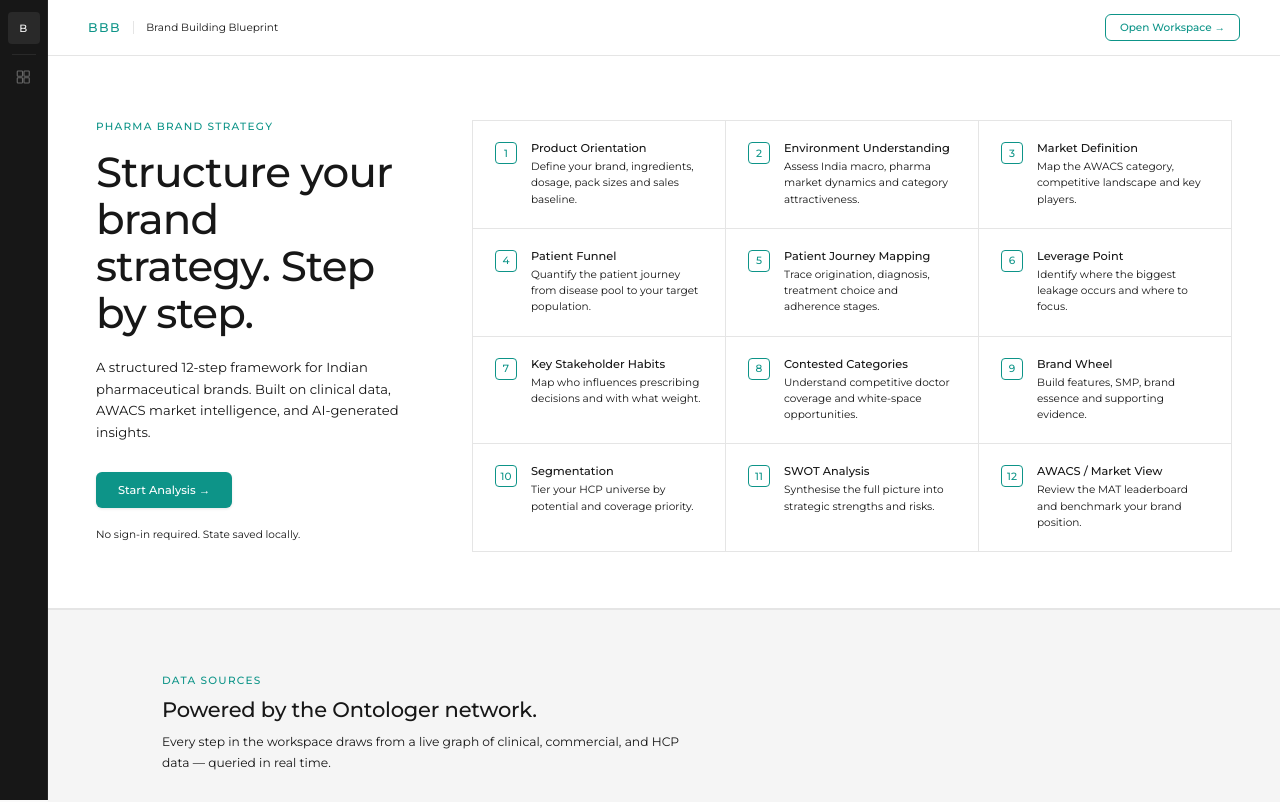
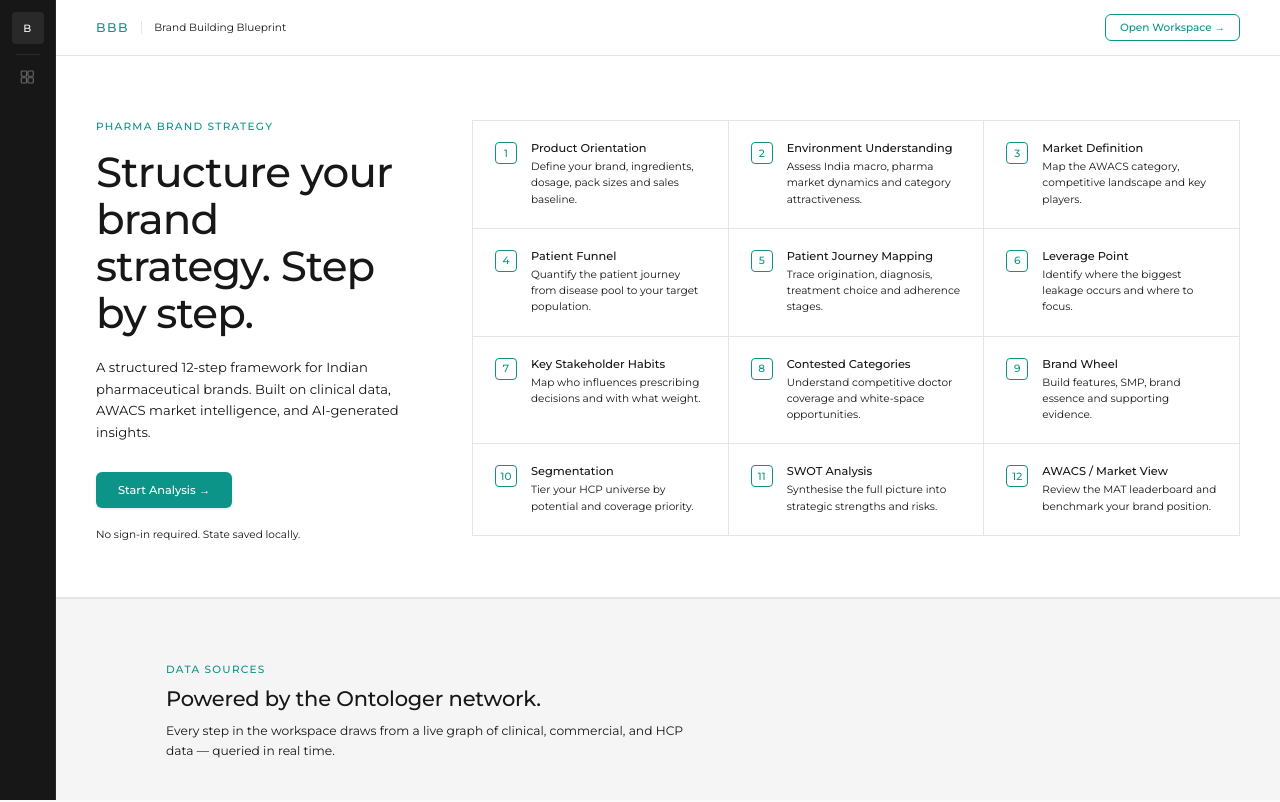
Before and after one commit to cvxn-founder/meenal-bbb, a SvelteKit app in the folder apps/frontend/: page / in a window 1280 px wide. Shown: the top 802 px of the page. Built offline with nearby package versions, Linux system fonts and the light colour scheme.

Commit message:
fix: align icon sidebar to ontologer flex-row pattern, add --sidebar-w var

```diff
--- a/apps/frontend/src/app.css
+++ b/apps/frontend/src/app.css
@@ -45,6 +45,9 @@
   --text-md:  0.875rem;
   --text-lg:  1rem;
   --text-xl:  1.2rem;
+
+  /* Layout */
+  --sidebar-w: 56px;
 
   /* Radii — modest */
   --panel-radius:   8px;
--- a/apps/frontend/src/lib/components/IconSidebar.svelte
+++ b/apps/frontend/src/lib/components/IconSidebar.svelte
@@ -60,10 +60,9 @@
 
 <style>
   .icon-sidebar {
-    position: fixed;
-    top: 0; left: 0;
-    width: 48px;
-    height: 100vh;
+    width: var(--sidebar-w);
+    min-width: var(--sidebar-w);
+    height: 100%;
     background: #171717;
     display: flex;
     flex-direction: column;
--- a/apps/frontend/src/lib/components/Sidebar.svelte
+++ b/apps/frontend/src/lib/components/Sidebar.svelte
@@ -46,11 +46,11 @@
 <style>
   .sidebar {
     width: 220px; min-width: 220px;
-    height: 100vh;
+    height: 100%;
     background: var(--chrome-bg);
     border-right: 1px solid var(--panel-border);
     display: flex; flex-direction: column;
-    position: fixed; left: 48px; top: 0; z-index: 100;
+    flex-shrink: 0;
   }
 
   .logo {
--- a/apps/frontend/src/routes/+layout.svelte
+++ b/apps/frontend/src/routes/+layout.svelte
@@ -4,11 +4,22 @@
   let { children } = $props();
 </script>
 
-<IconSidebar />
-<div class="page-body">
-  {@render children()}
+<div class="app-root">
+  <IconSidebar />
+  <div class="app-main">
+    {@render children()}
+  </div>
 </div>
 
 <style>
-  .page-body { margin-left: 48px; }
+  .app-root {
+    display: flex;
+    height: 100vh;
+    overflow: hidden;
+  }
+  .app-main {
+    flex: 1;
+    min-width: 0;
+    overflow-y: auto;
+  }
 </style>
--- a/apps/frontend/src/routes/+page.svelte
+++ b/apps/frontend/src/routes/+page.svelte
@@ -248,9 +248,9 @@
 
   /* ── Hero ── */
   .hero {
-    padding: 64px 48px 56px;
+    padding: 64px 40px 56px;
     border-bottom: 1px solid #e5e5e5;
-    max-width: 1340px; margin: 0 auto; width: 100%;
+    max-width: 1260px; margin: 0 auto; width: 100%;
     display: grid;
     grid-template-columns: 320px 1fr;
     gap: 56px;
```
Also changed, not shown: apps/frontend/src/routes/workspace/+layout.svelte (+10 -4 lines).
